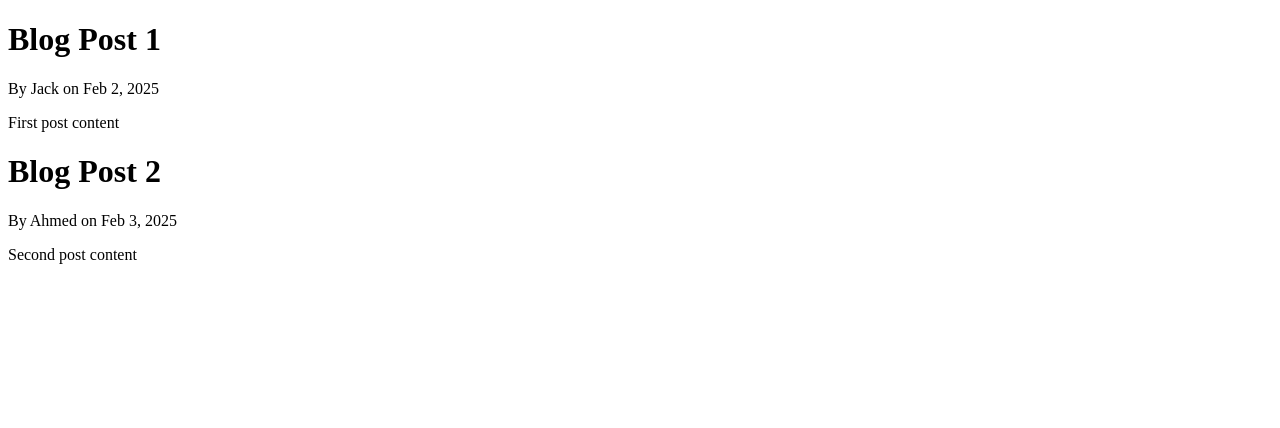
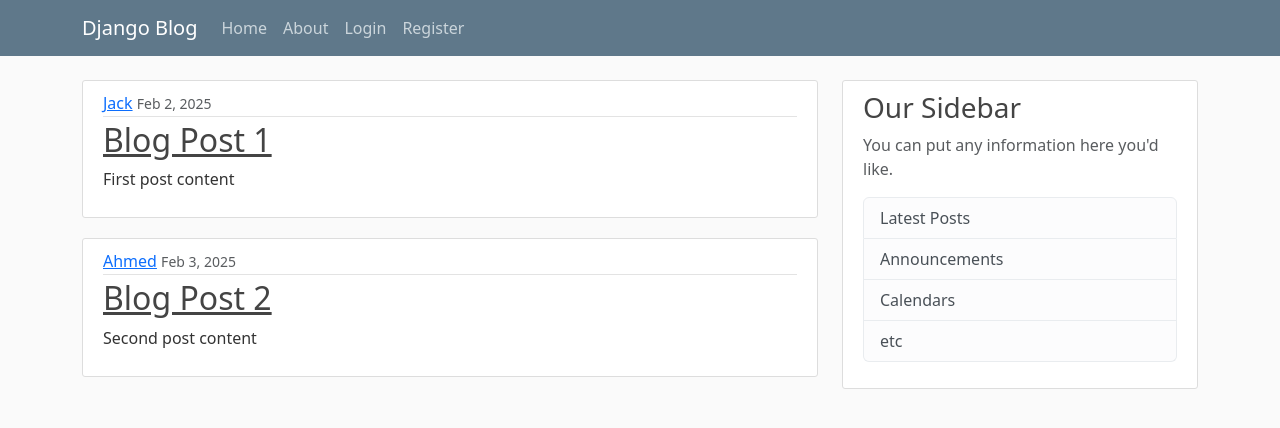
Before and after one commit to Jakaria051/blog_project, a Django app: page / in a window 1280 px wide. Shown: the top 428 px of the page. Run offline with Django 5.2, Linux system fonts and the light colour scheme.

Commit message:
worked on front with bootstrap

```diff
--- /dev/null
+++ b/blog/static/blog/main.css
@@ -0,0 +1,85 @@
+body {
+    background: #fafafa;
+    color: #333333;
+    margin-top: 5rem;
+  }
+
+
+  h1, h2, h3, h4, h5, h6 {
+    color: #444444;
+  }
+
+  ul {
+    margin: 0;
+  }
+
+  .bg-steel {
+    background-color: #5f788a;
+  }
+
+  .site-header .navbar-nav .nav-link {
+    color: #cbd5db;
+  }
+
+  .site-header .navbar-nav .nav-link:hover {
+    color: #ffffff;
+  }
+
+  .site-header .navbar-nav .nav-link.active {
+    font-weight: 500;
+  }
+
+  .content-section {
+    background: #ffffff;
+    padding: 10px 20px;
+    border: 1px solid #dddddd;
+    border-radius: 3px;
+    margin-bottom: 20px;
+  }
+
+  .article-title {
+    color: #444444;
+  }
+
+  a.article-title:hover {
+    color: #428bca;
+    text-decoration: none;
+  }
+
+  .article-content {
+    white-space: pre-line;
+  }
+
+  .article-img {
+    height: 65px;
+    width: 65px;
+    margin-right: 16px;
+  }
+
+  .article-metadata {
+    padding-bottom: 1px;
+    margin-bottom: 4px;
+    border-bottom: 1px solid #e3e3e3
+  }
+
+  .article-metadata a:hover {
+    color: #333;
+    text-decoration: none;
+  }
+
+  .article-svg {
+    width: 25px;
+    height: 25px;
+    vertical-align: middle;
+  }
+
+  .account-img {
+    height: 125px;
+    width: 125px;
+    margin-right: 20px;
+    margin-bottom: 16px;
+  }
+
+  .account-heading {
+    font-size: 2.5rem;
+  }
--- a/blog/templates/blog/base.html
+++ b/blog/templates/blog/base.html
@@ -1,13 +1,64 @@
+{% load static %}
 <!DOCTYPE html>
 <html>
 <head>
-    {% if title %}
-        <title>Blog {{title}} </title>
-    {% else %}
-        <title>Blog Project</title>
-    {% endif %}
+        <meta charset="utf-8">
+        <meta name="viewport" content="width=device-width, initial-scale=1">
+        <link href="https://cdn.jsdelivr.net/npm/bootstrap@5.3.3/dist/css/bootstrap.min.css" rel="stylesheet" integrity="sha384-QWTKZyjpPEjISv5WaRU9OFeRpok6YctnYmDr5pNlyT2bRjXh0JMhjY6hW+ALEwIH" crossorigin="anonymous">
+        <link rel="stylesheet" type="text/css" href="{% static 'blog/main.css' %}">
+        {% if title %}
+            <title>Blog - {{title}} </title>
+        {% else %}
+            <title>Blog Project</title>
+        {% endif %}
 </head>
 <body>
-{% block content %}{% endblock %}
+
+    <header class="site-header">
+        <nav class="navbar navbar-expand-md navbar-dark bg-steel fixed-top">
+          <div class="container">
+            <a class="navbar-brand mr-4" href="{% url "blog-home" %}">Django Blog</a>
+            <button class="navbar-toggler" type="button" data-toggle="collapse" data-target="#navbarToggle" aria-controls="navbarToggle" aria-expanded="false" aria-label="Toggle navigation">
+            <span class="navbar-toggler-icon"></span>
+            </button>
+            <div class="collapse navbar-collapse" id="navbarToggle">
+              <div class="navbar-nav mr-auto">
+                <a class="nav-item nav-link" href="{% url 'blog-home' %}">Home</a>
+                <a class="nav-item nav-link" href="{% url 'blog-about' %}">About</a>
+              </div>
+              <!-- Navbar Right Side -->
+              <div class="navbar-nav">
+                <a class="nav-item nav-link" href="#">Login</a>
+                <a class="nav-item nav-link" href="#">Register</a>
+              </div>
+            </div>
+          </div>
+        </nav>
+      </header>
+      <main role="main" class="container">
+        <div class="row">
+          <div class="col-md-8">
+            {% block content %}{% endblock %}
+          </div>
+          <div class="col-md-4">
+            <div class="content-section">
+              <h3>Our Sidebar</h3>
+              <p class='text-muted'>You can put any information here you'd like.
+                <ul class="list-group">
+                  <li class="list-group-item list-group-item-light">Latest Posts</li>
+                  <li class="list-group-item list-group-item-light">Announcements</li>
+                  <li class="list-group-item list-group-item-light">Calendars</li>
+                  <li class="list-group-item list-group-item-light">etc</li>
+                </ul>
+              </p>
+            </div>
+          </div>
+        </div>
+      </main>
+
+
+<script src="https://cdn.jsdelivr.net/npm/bootstrap@5.3.3/dist/js/bootstrap.bundle.min.js" integrity="sha384-YvpcrYf0tY3lHB60NNkmXc5s9fDVZLESaAA55NDzOxhy9GkcIdslK1eN7N6jIeHz" crossorigin="anonymous"></script>
+<script src="https://cdn.jsdelivr.net/npm/@popperjs/core@2.11.8/dist/umd/popper.min.js" integrity="sha384-I7E8VVD/ismYTF4hNIPjVp/Zjvgyol6VFvRkX/vR+Vc4jQkC+hVqc2pM8ODewa9r" crossorigin="anonymous"></script>
+<script src="https://cdn.jsdelivr.net/npm/bootstrap@5.3.3/dist/js/bootstrap.min.js" integrity="sha384-0pUGZvbkm6XF6gxjEnlmuGrJXVbNuzT9qBBavbLwCsOGabYfZo0T0to5eqruptLy" crossorigin="anonymous"></script>
 </body>
 </html>
--- a/blog/templates/blog/home.html
+++ b/blog/templates/blog/home.html
@@ -1,9 +1,17 @@
 {% extends "blog/base.html" %}
+
 
 {% block content %}
     {% for post in posts %}
-        <h1> {{ post.title }} </h1>
-        <p>By {{ post.author }} on {{ post.date_posted }}</p>
-        <p>{{ post.content  }}</p>
+        <article class="media content-section">
+          <div class="media-body">
+            <div class="article-metadata">
+              <a class="mr-2" href="#">{{ post.author }}</a>
+              <small class="text-muted">{{ post.date_posted }}</small>
+            </div>
+            <h2><a class="article-title" href="#">{{ post.title }}</a></h2>
+            <p class="article-content">{{ post.content }}</p>
+          </div>
+        </article>
     {% endfor %}
-{% endblock content%}
+{% endblock content %}
```
